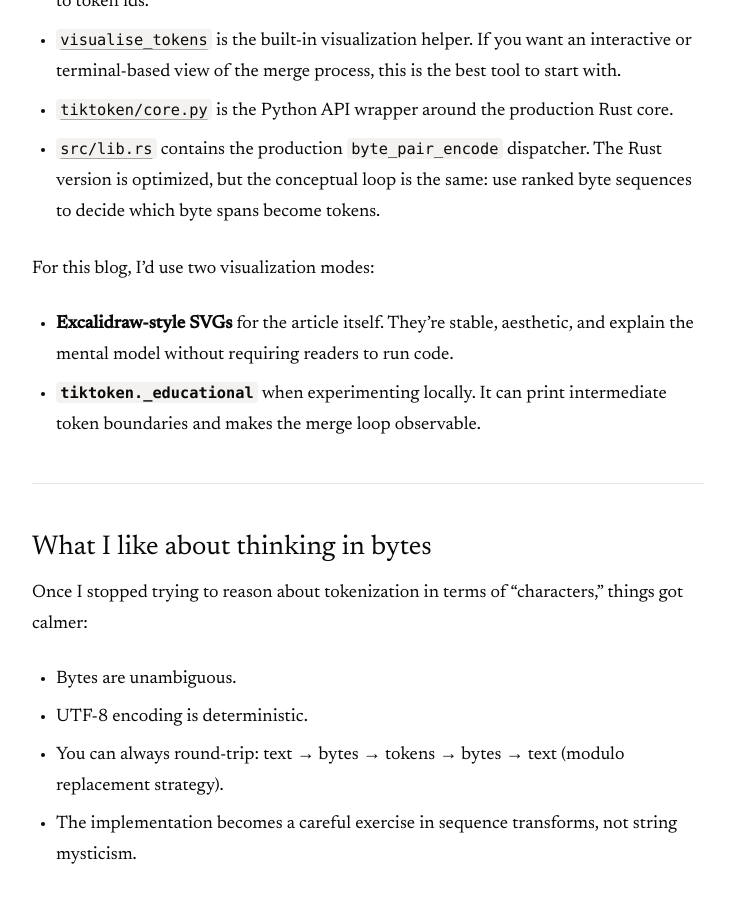
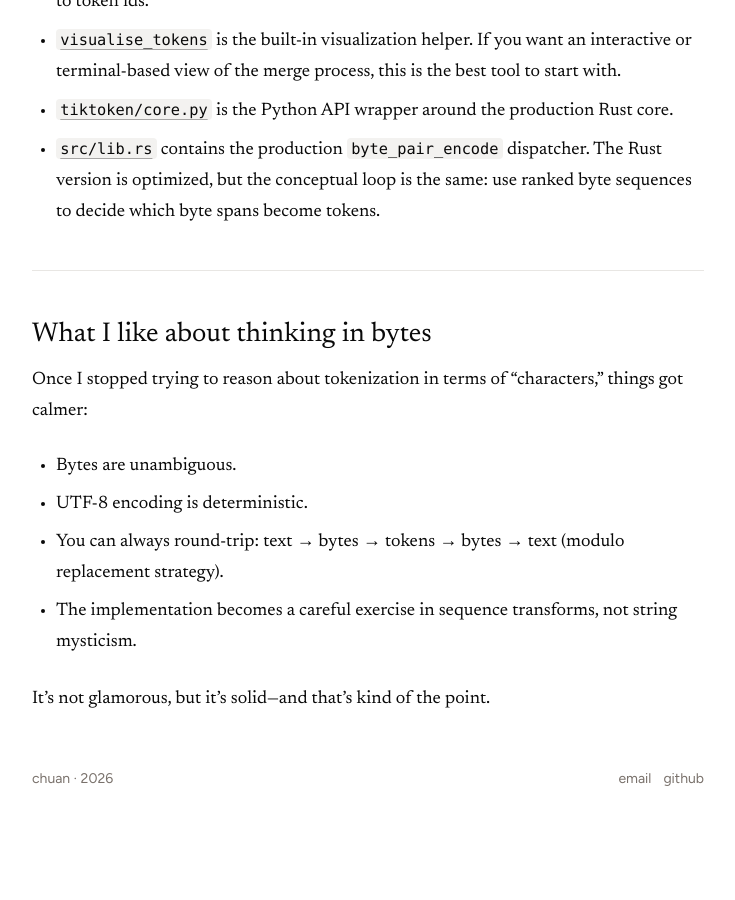
Before and after one commit to masterkeywikz/masterkeywikz.github.io, a Jekyll site: the page built from _posts/2026-08-18-implementing-byte-pair-encoding.md, in a window 1280 px wide and 900 px high, scrolled down 7206 px. Shown: the whole window, without its empty margins (272-1007 px from the left). Built offline with Jekyll 4.4.1, drawn with Linux system fonts in a browser that asks for light colours.

Commit message:
Remove editorial visualization note

```diff
--- a/_posts/2026-08-18-implementing-byte-pair-encoding.md
+++ b/_posts/2026-08-18-implementing-byte-pair-encoding.md
@@ -193,11 +193,6 @@ OpenAI’s [`tiktoken`](https://github.com/openai/tiktoken) repository has two u
 - [`tiktoken/core.py`](https://github.com/openai/tiktoken/blob/main/tiktoken/core.py#L14-L52) is the Python API wrapper around the production Rust core.
 - [`src/lib.rs`](https://github.com/openai/tiktoken/blob/main/src/lib.rs#L184-L196) contains the production `byte_pair_encode` dispatcher. The Rust version is optimized, but the conceptual loop is the same: use ranked byte sequences to decide which byte spans become tokens.
 
-For this blog, I’d use two visualization modes:
-
-- **Excalidraw-style SVGs** for the article itself. They’re stable, aesthetic, and explain the mental model without requiring readers to run code.
-- **`tiktoken._educational`** when experimenting locally. It can print intermediate token boundaries and makes the merge loop observable.
-
 ---
 
 ## What I like about thinking in bytes
```
